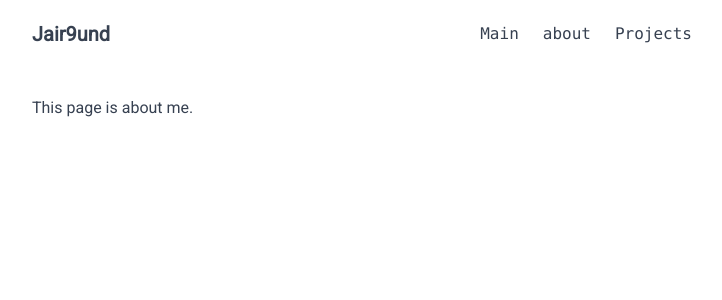
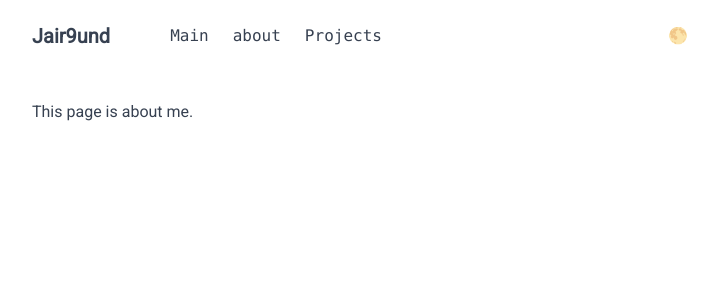
Before and after one commit to 7-7sada/portfolio, a Nuxt app: page /about in a window 1280 px wide. Shown: the top 300 px of the page, without its empty margins (280-1002 px from the left). Built offline with nearby package versions, Linux system fonts and the light colour scheme.

Commit message:
dark mode selector button

```diff
--- /dev/null
+++ b/components/Color-mode-selector.vue
@@ -0,0 +1,44 @@
+<template>
+    <div class="flex space-x-2 items-center">
+        <div class="text-gray-500 text-xs" v-if="showNextModeLabel">Chage to {{ nextMode }}</div>
+        <button @click="toggleMode" @mouseenter="showNextModeLabel = true"
+            class="hover:bg-gray-200 dark:hover:bg-gray-600 px-2 py-1 test-gray-500">{{ nextModeIcon }}
+        </button>
+    </div>
+</template>
+
+<script setup lang="ts">
+const showNextModeLabel = ref(false)
+const colorMode = useColorMode()
+
+type Mode = 'system'|'light'|'dark';
+
+const modes: Mode[] = [
+    'system',
+    'light',
+    'dark'
+]
+
+const nextModeIcons: Record<Mode, string> = {
+  system: '🌓',
+  light: '🌕',
+  dark: '🌑'
+}
+
+
+const nextMode = computed(() => {
+
+    const currentModeIndex = modes.indexOf(colorMode.preference as Mode)
+    let nextModeIndex = null
+
+    if ( currentModeIndex + 1 === modes.length){
+        nextModeIndex = 0
+    } else {
+        nextModeIndex = currentModeIndex + 1
+    }
+    return modes[nextModeIndex]
+})
+
+const nextModeIcon = computed(() => nextModeIcons[nextMode.value])
+const toggleMode = () => colorMode.preference = nextMode.value
+</script>
--- a/layouts/default.vue
+++ b/layouts/default.vue
@@ -1,11 +1,17 @@
 <template>
     <div class="container mx-auto max-w-2xl">
         <header class="flex justify-between items-center mt-5">
-            <div>
+            <div class="flex items-center space-x-12">
+              <div>
                 <NuxtLink to="/" class="text-xl font-semibold p-2 hover:bg-gray-200">Jair9und</NuxtLink>
+              </div>
+
+              <Menu />
             </div>
 
-            <Menu />
+            <ClientOnly>
+              <ColorModeSelector />
+            </ClientOnly>
         </header>
 
         <main class="p-2 mt-10">
@@ -15,9 +21,6 @@
 </template>
 
 <script setup lang="ts">
-const colorMode = useColorMode()
-console.log(colorMode.preference)
-colorMode.preference = 'light'
 useHead({
   titleTemplate: '%s - Jairgund',
   link: [
--- a/nuxt.config.ts
+++ b/nuxt.config.ts
@@ -4,5 +4,5 @@
   modules: [
     "@nuxtjs/tailwindcss",
     "@nuxtjs/color-mode"
-  ]
+  ],
 })
```
